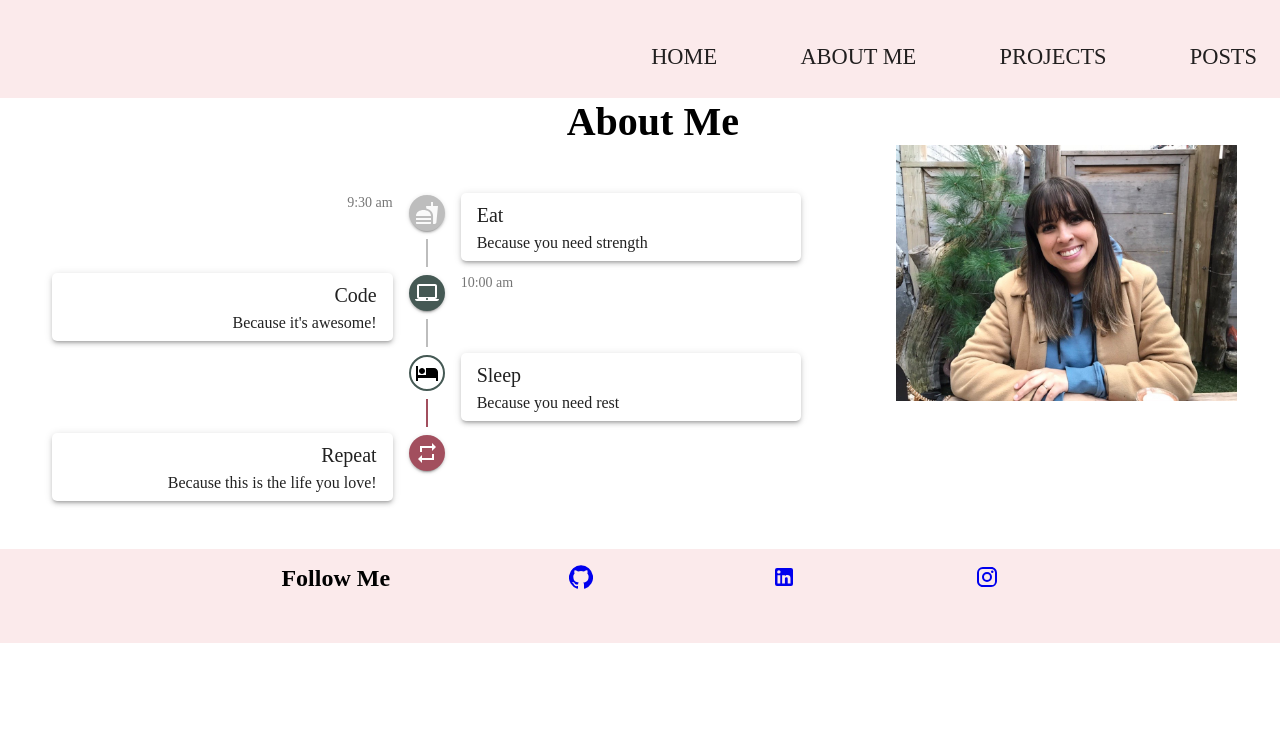
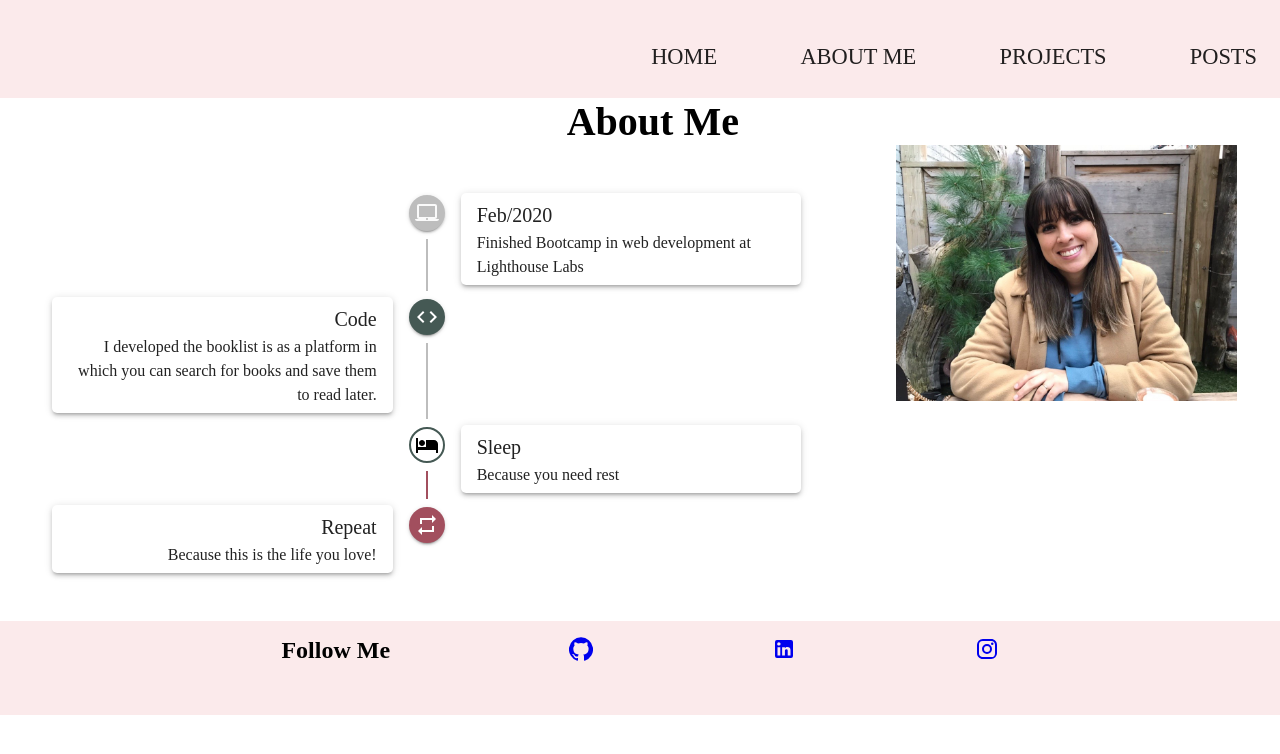
Before and after one commit to cfpcarla/portfolio, a React (Create React App) app in the folder my-app/: page / in a window 1280 px wide. Both pictures are taken after a click on the button "ABOUT ME". Shown: the top 754 px of the page. Built offline with nearby package versions, Linux system fonts and the light colour scheme.

Commit message:
Start changed the timeline

```diff
--- a/my-app/src/components/About.js
+++ b/my-app/src/components/About.js
@@ -26,6 +26,7 @@ import LaptopMacIcon from "@material-ui/icons/LaptopMac";
 import HotelIcon from "@material-ui/icons/Hotel";
 import RepeatIcon from "@material-ui/icons/Repeat";
 import Paper from "@material-ui/core/Paper";
+import CodeIcon from "@material-ui/icons/Code";
 
 // import DeveloperCard from "./side-components/developer-card";
 const AboutStyle = makeStyles((theme) => ({
@@ -73,35 +74,27 @@ const About = () => {
         <Grid item xs={12} md={8} className={classes.content}>
           <Timeline align="alternate">
             <TimelineItem>
-              <TimelineOppositeContent>
-                <Typography variant="body2" color="textSecondary">
-                  9:30 am
-                </Typography>
-              </TimelineOppositeContent>
               <TimelineSeparator>
                 <TimelineDot>
-                  <FastfoodIcon />
+                  <LaptopMacIcon />
                 </TimelineDot>
                 <TimelineConnector />
               </TimelineSeparator>
               <TimelineContent>
                 <Paper elevation={3} className={classes.paper}>
                   <Typography variant="h6" component="h1">
-                    Eat
+                    Feb/2020
                   </Typography>
-                  <Typography>Because you need strength</Typography>
+                  <Typography>
+                    Finished Bootcamp in web development at Lighthouse Labs
+                  </Typography>
                 </Paper>
               </TimelineContent>
             </TimelineItem>
             <TimelineItem>
-              <TimelineOppositeContent>
-                <Typography variant="body2" color="textSecondary">
-                  10:00 am
-                </Typography>
-              </TimelineOppositeContent>
               <TimelineSeparator>
                 <TimelineDot color="primary">
-                  <LaptopMacIcon />
+                  <CodeIcon />
                 </TimelineDot>
                 <TimelineConnector />
               </TimelineSeparator>
@@ -110,7 +103,10 @@ const About = () => {
                   <Typography variant="h6" component="h1">
                     Code
                   </Typography>
-                  <Typography>Because it&apos;s awesome!</Typography>
+                  <Typography>
+                    I developed the booklist is as a platform in which you can
+                    search for books and save them to read later.
+                  </Typography>
                 </Paper>
               </TimelineContent>
             </TimelineItem>
```
